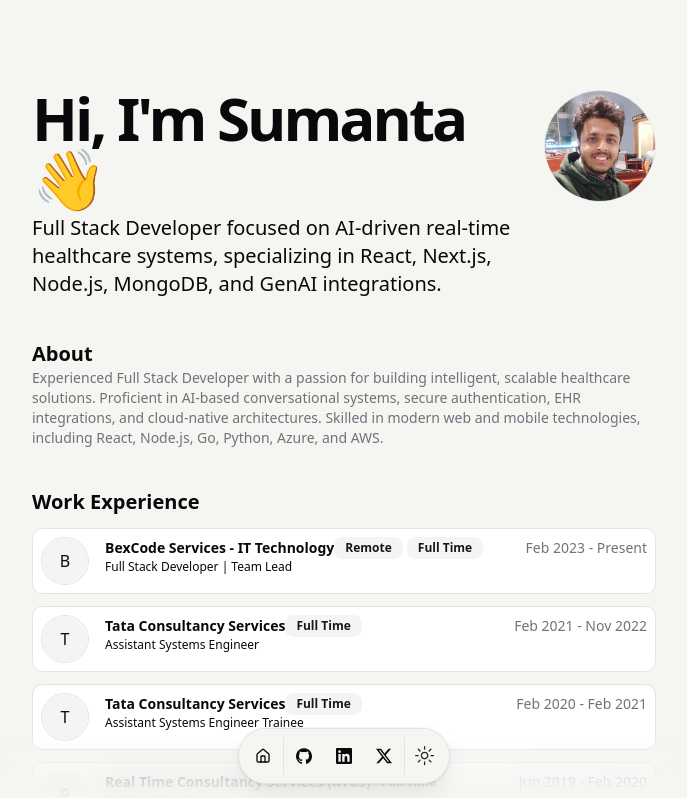
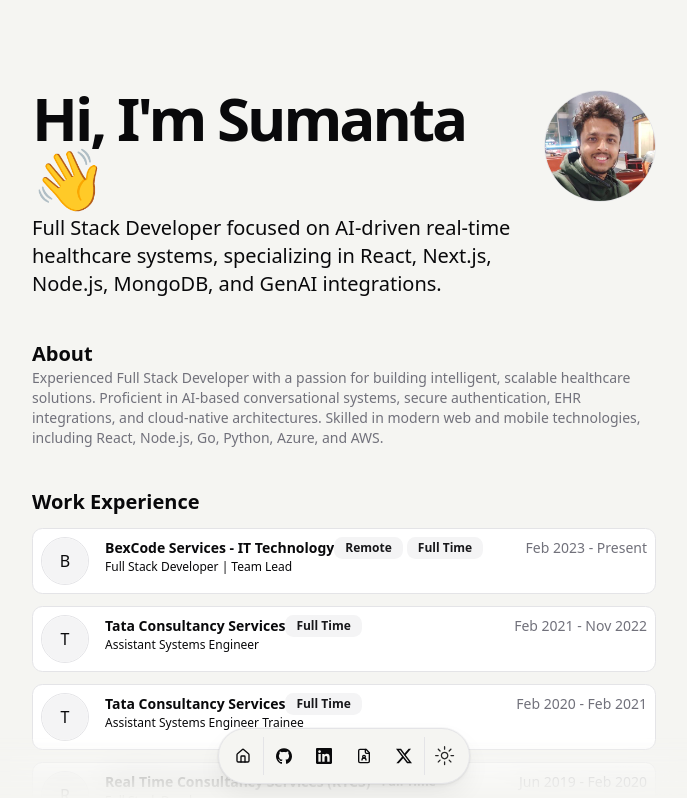
Before and after one commit to infysumanta/sumantakabiraj.com, a Next.js app: page / in a window 1280 px wide. Shown: the top 798 px of the page, without its empty margins (296-983 px from the left). Built offline with nearby package versions, Linux system fonts and the light colour scheme.

Commit message:
feat: add resume PDF and update data structure for resume link
- Added a new PDF file for the resume.
- Updated the DATA object to include a resume property with the file path.
- Introduced a new resume icon in the Icons component for consistent UI representation.

```diff
--- a/src/components/icons.tsx
+++ b/src/components/icons.tsx
@@ -1,9 +1,10 @@
-import { GlobeIcon, MailIcon } from "lucide-react";
+import { FileUser, GlobeIcon, MailIcon } from "lucide-react";
 
 export type IconProps = React.HTMLAttributes<SVGElement>;
 
 export const Icons = {
   globe: (props: IconProps) => <GlobeIcon {...props} />,
+  resume: (props: IconProps) => <FileUser {...props} />,
   email: (props: IconProps) => <MailIcon {...props} />,
   linkedin: (props: IconProps) => (
     <svg viewBox="0 0 24 24" xmlns="http://www.w3.org/2000/svg" {...props}>
--- a/src/data/resume.tsx
+++ b/src/data/resume.tsx
@@ -5,6 +5,7 @@
   name: "Sumanta Kabiraj",
   initials: "SK",
   url: "https://sumantakabiraj.com",
+  resume: "/sumanta-kabiraj.pdf",
   location: "Kolkata, India",
   locationLink: "https://www.google.com/maps/place/Kolkata",
   description:
@@ -47,6 +48,12 @@
         name: "LinkedIn",
         url: "https://www.linkedin.com/in/sumanta-kabiraj/",
         icon: Icons.linkedin,
+        navbar: true,
+      },
+      Resume: {
+        name: "Resume",
+        url: "/sumanta-kabiraj.pdf",
+        icon: Icons.resume,
         navbar: true,
       },
       X: {
```
Also changed, not shown: src/app/page.tsx (+20 -0 lines), 1 other file (tests, documents, lock files or other folders).
